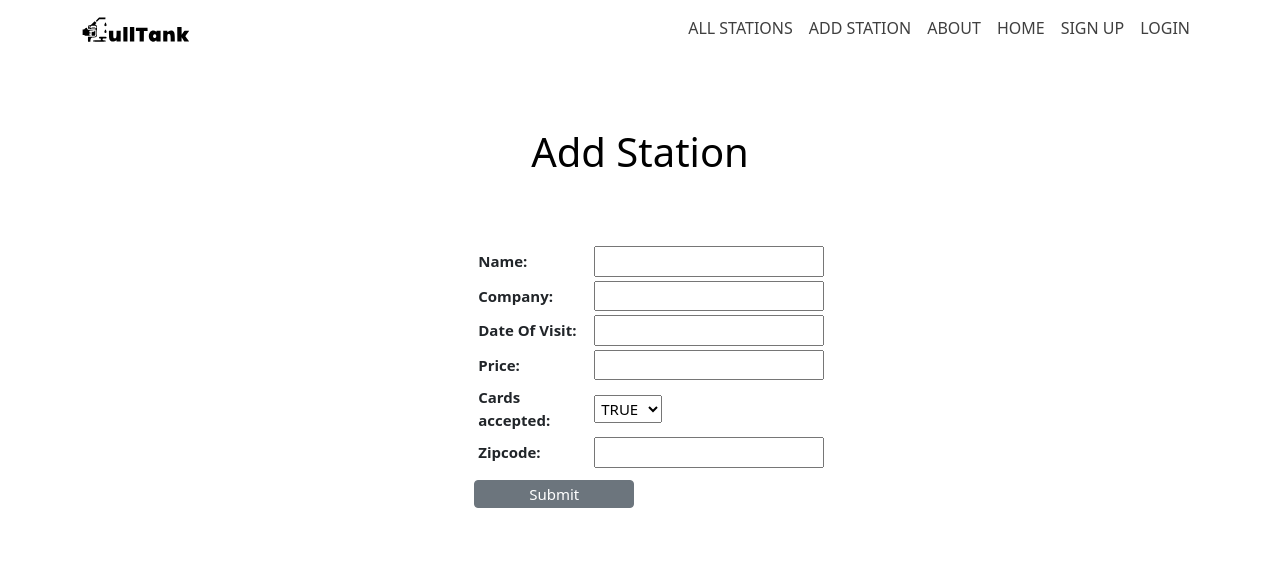
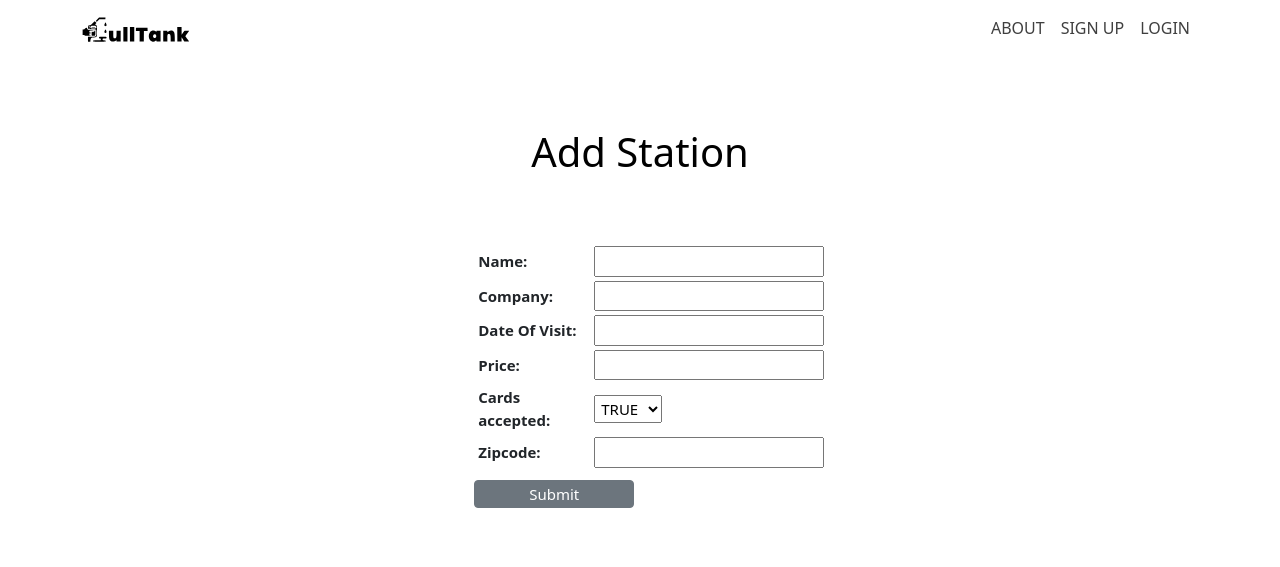
Before and after one commit to jenniferdinh1997/fullTank, a Django app: page /stations/create/ in a window 1280 px wide. Shown: the top 567 px of the page. Run offline with Django 4.2, Linux system fonts and the light colour scheme; some libraries are stand-ins or nearby versions; some web fonts are replaced.

Commit message:
dynamic sign in/out fixed

```diff
--- a/fulltank/settings.py
+++ b/fulltank/settings.py
@@ -119,6 +119,7 @@ USE_TZ = True
 STATIC_URL = 'static/'
 
 LOGIN_REDIRECT_URL = '/stations/'
+LOGOUT_REDIRECT_URL = '/'
 
 # Default primary key field type
 # https://docs.djangoproject.com/en/4.0/ref/settings/#default-auto-field
--- a/fulltank_app/templates/base.html
+++ b/fulltank_app/templates/base.html
@@ -44,24 +44,33 @@
             </button>
             <div class="collapse navbar-collapse" id="navbarResponsive">
                 <ul class="navbar-nav text-uppercase ms-auto py-4 py-lg-0">
+                  <li class="nav-item">
+                    <a class="nav-link" id="color" href="{% url 'about' %}" rel="nofollow" href="">About</a>
+                  </li>
+                  {% if user.is_authenticated %}
                     <li class="nav-item active">
                         <a class="nav-link" id="color" aria-current="page" href="{% url 'index' %}" >All Stations</a>
                       </li>
                       <li>
                         <a class="nav-link" id="color" href="{% url 'stations_create' %}">Add Station</a>
                       </l>
-                      <li class="nav-item">
-                        <a class="nav-link" id="color" href="{% url 'about' %}" rel="nofollow" href="">About</a>
-                      </li>
+
                       <li class="nav-item">
                         <a class="nav-link" id="color" href="{% url 'home' %}">Home</a>
                       </li>
+                      <li class="nav-item">
+                        <a class="nav-link" id="color" href="{% url 'logout' %}">Logout</a>
+                      </li>
+
+                      {% else %}
                       <li class="nav-item">
                         <a class="nav-link" id="color" href="{% url 'signup' %}">Sign Up</a>
                       </li>
                       <li class="nav-item">
                         <a class="nav-link" id="color" href="{% url 'login' %}">Login</a>
                       </li>
+
+                      {% endif %}
                 </ul>
             </div>
         </div>
```
